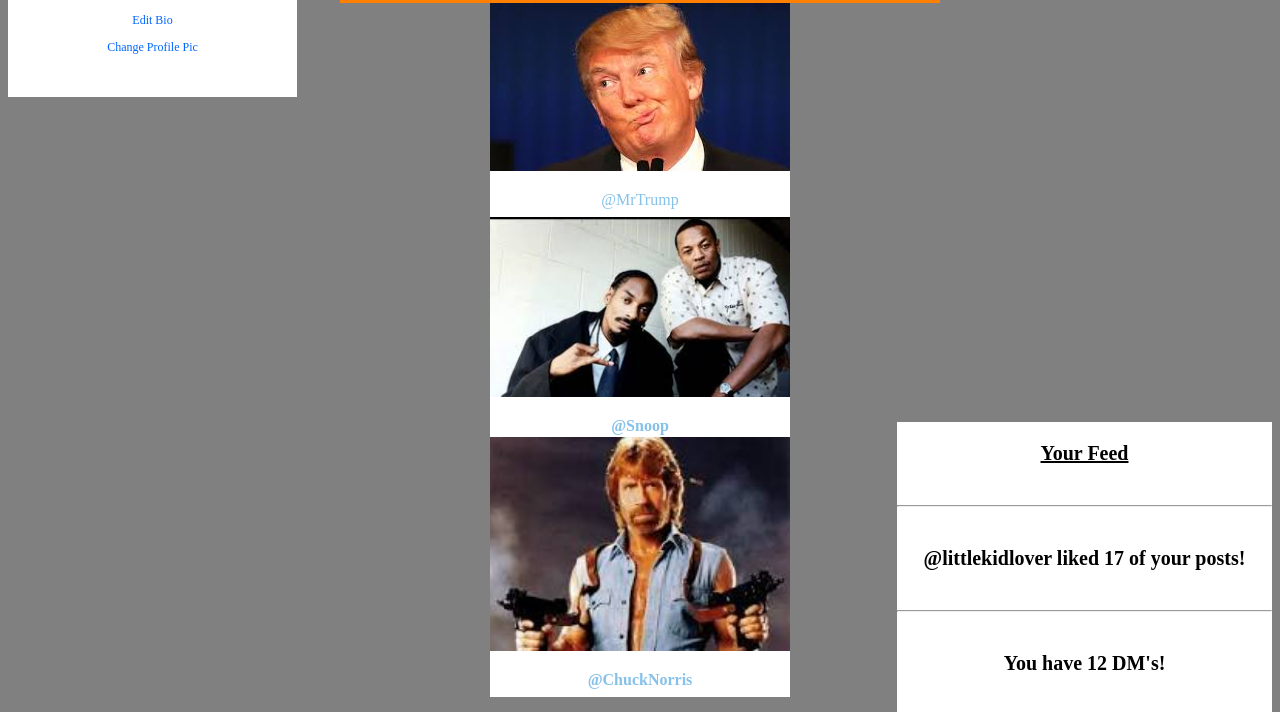
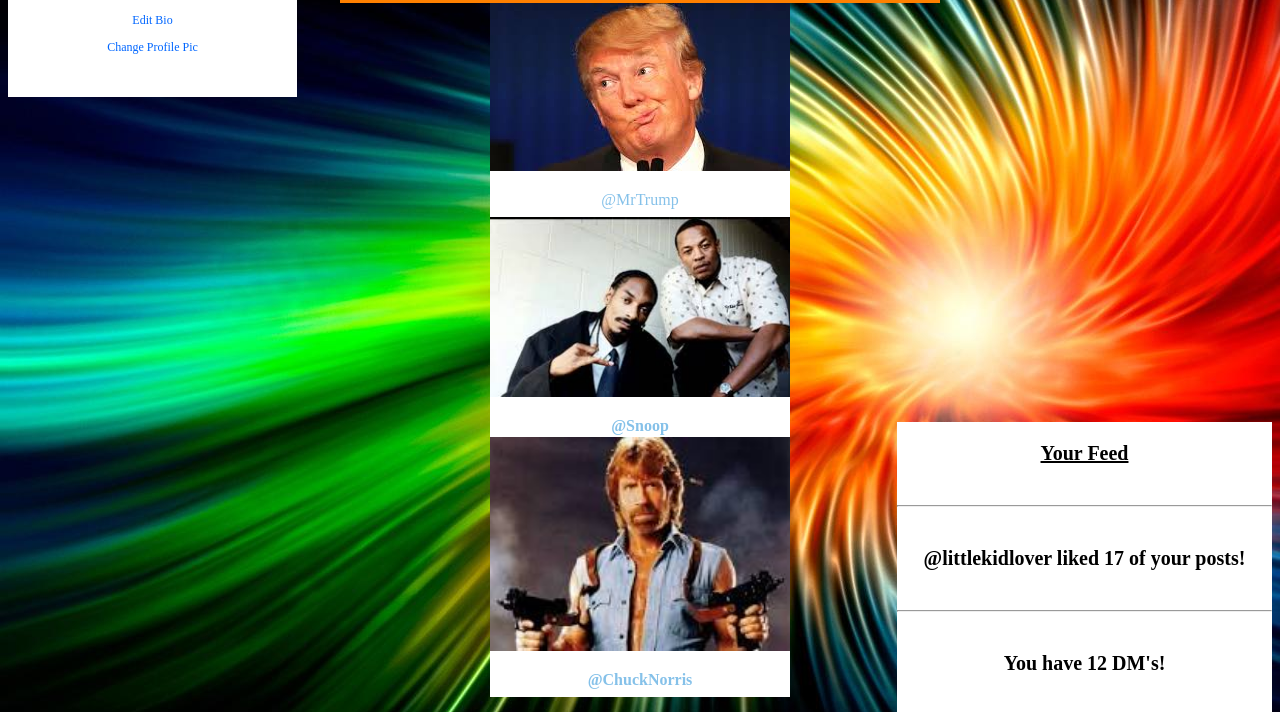
Before and after one commit to caderade99/instachat, a plain HTML site: page index.html in a window 1280 px wide. Shown: the part 211-923 px from the top of the page. Drawn offline with Linux system fonts and the light colour scheme.

Commit message:
Finished Proj

```diff
--- a/index.html
+++ b/index.html
@@ -21,8 +21,10 @@
 
 	}
 	body {
-		background-color: grey;
+		background-color: black;
 		/*background-image: url("trump.jpg");*/
+		background-color:black
+		;
 	}
 	#hi {
 		margin: 0 auto;
@@ -105,7 +107,7 @@
 	}
 </style>
 </head>
-<body>
+<body background="color.jpg">
 <div id="left"><p>Your Profile</p>
 <img src="dab.gif" id="dab">
 <p class="profile">Edit Bio</p>
```
Also changed, not shown: color.jpg (added).
